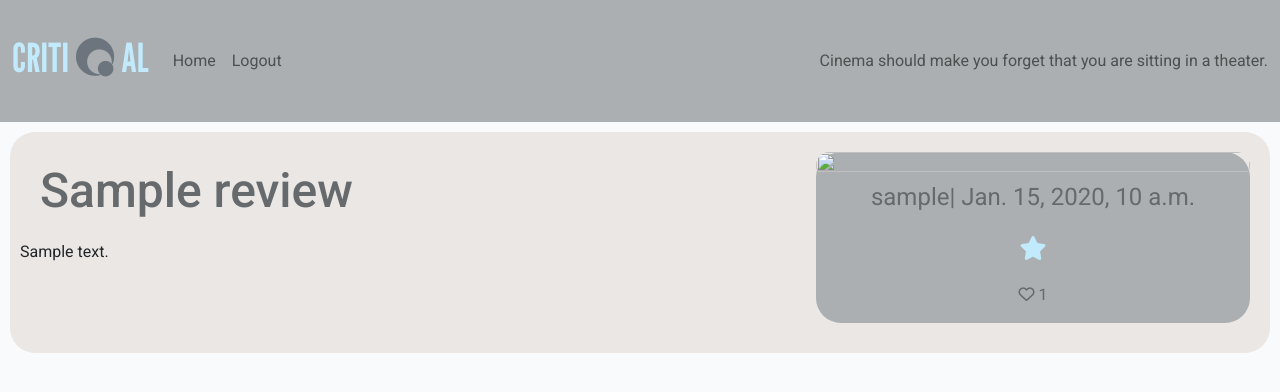
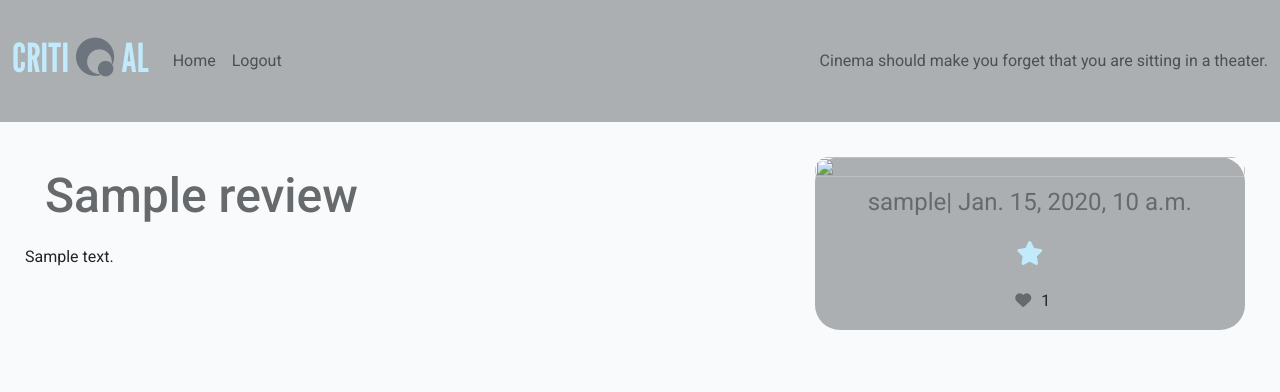
Before and after one commit to reececilon/critiqal-p4, a Django app: a page that uses templates/review_content.html in a window 1280 px wide. Shown: the top 392 px of the page. Run offline with Django 3.2, Linux system fonts and the light colour scheme; a user stored in the database is signed in; tables that the repository leaves empty hold one stand-in row (values such as "Sample post"); some libraries are stand-ins or nearby versions.

Commit message:
Add like functionality and styling. And alter the review content styling

```diff
--- a/review/urls.py
+++ b/review/urls.py
@@ -5,4 +5,5 @@ from django.urls import path
 urlpatterns = [
     path('', views.ReviewList.as_view(), name='home'),
     path('<slug:slug>/', views.ReviewInfo.as_view(), name='review_content'),
+    path('like/<slug:slug>/', views.ReviewLike.as_view(), name='review_like'),
 ]
--- a/review/views.py
+++ b/review/views.py
@@ -1,5 +1,6 @@
-from django.shortcuts import render, get_object_or_404
+from django.shortcuts import render, get_object_or_404, reverse
 from django.views import generic, View
+from django.http import HttpResponseRedirect
 from .models import Review
 from .forms import CommentForm
 
@@ -61,3 +62,16 @@ class ReviewInfo(View):
                 'liked': liked,
             },
         )
+
+
+class ReviewLike(View):
+
+    def post(self, request, slug):
+        review = get_object_or_404(Review, slug=slug)
+
+        if review.likes.filter(id=request.user.id).exists():
+            review.likes.remove(request.user)
+        else:
+            review.likes.add(request.user)
+
+        return HttpResponseRedirect(reverse('review_content', args=[slug]))
--- a/static/css/style.css
+++ b/static/css/style.css
@@ -154,8 +154,7 @@ body {
 .content-box{
     padding: 10px;
     border-radius: 25px;
-    margin: 10px 10px 10px 10px;
-    background-color: #EAE7E5;
+    margin: 15px;
     overflow: auto;
 }
 
@@ -222,7 +221,7 @@ body {
 /* styling comments */
 .comments-section{
     min-height: 10rem;
-    margin: 10px;
+    margin: 20px;
     background-color: #EAE7E5;
     border-radius: 25px;
     display: flex;
@@ -248,6 +247,12 @@ body {
 
 .comment-box > h3, .comment-path > h3{
     font-size: 1.5rem;
+}
+
+/* Styling like button */
+.btn-like{
+    border: none;
+    background: transparent;
 }
 
 /* Login authentication */
--- a/templates/review_content.html
+++ b/templates/review_content.html
@@ -30,7 +30,25 @@
             <i class="fa-solid fa-star"></i>
             <i class="fa-solid fa-star"></i></p>
             {% endif %}
-            <p class="mid-grey"><i class="far fa-heart"></i> {{ review.no_of_likes }}</p>
+            {% if user.is_authenticated %}
+            <p class="mid-grey">
+                <form class="d-inline" action="{% url 'review_like' review.slug %}" method="POST">
+                    {% csrf_token %}
+                    {% if liked %}
+                    <button type="submit" name="review_id" value="{{ review.slug }}" class="btn-like mid-grey">
+                        <i class="fas fa-heart"></i>
+                    </button>
+                    {% else %}
+                    <button type="submit" name="review_id" value="{{ review.slug }}" class="btn-like mid-grey">
+                        <i class="far fa-heart"></i>
+                    </button>
+                    {% endif %}
+                </form>
+                {% else %}
+                <i class="far fa-heart mid-grey"></i>
+                {% endif %}
+                {{ review.no_of_likes }}
+            </p>
         </div>
     </div>
     <h2 class="title-text mid-grey">{{ review.title }}</h2>
```
